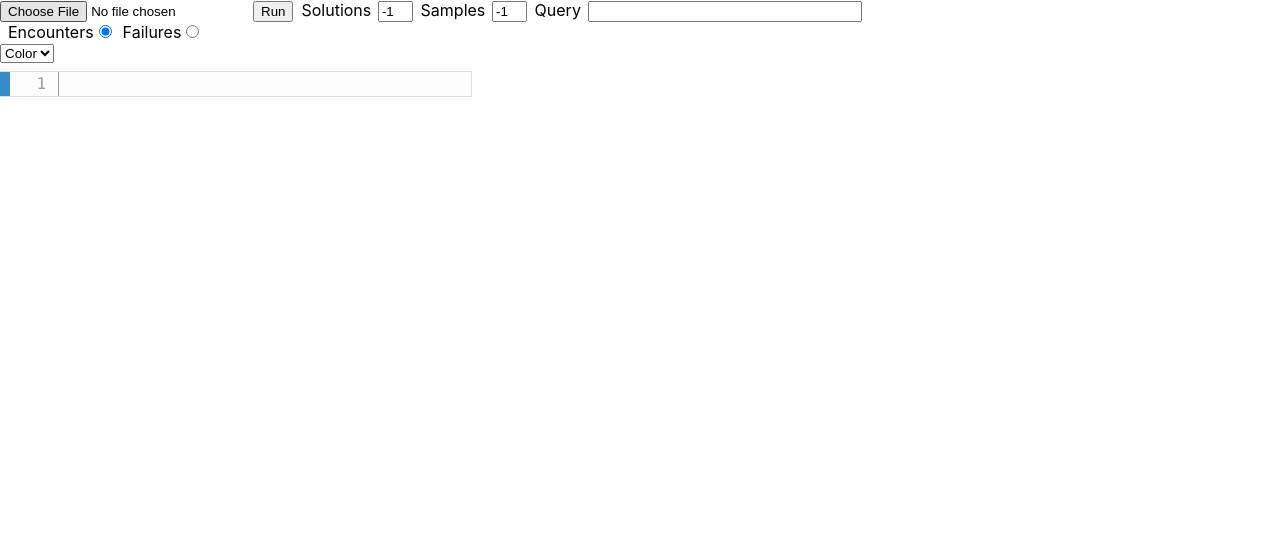
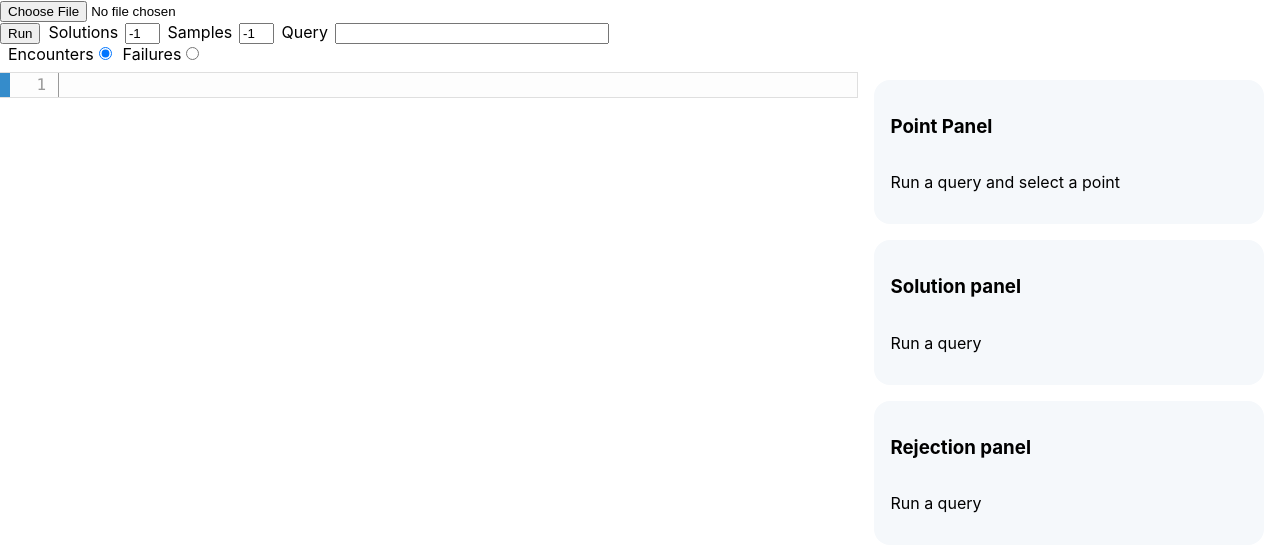
Before and after one commit to DakshChan/mk_debugger, a React (Create React App) app in the folder frontend/: page / in a window 1280 px wide. Shown: the top 552 px of the page. Built offline with nearby package versions, Linux system fonts and the light colour scheme; the HTML template or start-up script is replaced by a standard one.

Commit message:
added panels to display solutions and rejections, improved styling

```diff
--- a/frontend/src/App.js
+++ b/frontend/src/App.js
@@ -1,9 +1,11 @@
-import './App.css';
 import CodeContainer from "./CodeContainer";
 import UploadCode from "./UploadCode";
 import DebuggerPanel from "./DebuggerPanel";
 import PointInfoPanel from "./PointInfoPanel";
 import { useState, useEffect } from "react";
+import './App.css';
+import SolutionInfoPanel from "./SolutionInfoPanel";
+import RejectionInfoPanel from "./RejectionInfoPanel";
 
 function App() {
   const [code, setCode] = useState("");
@@ -13,7 +15,7 @@ function App() {
 
   return (
     <div>
-      <div style={{display: "flex", flexDirection:"row", alignItems:"center"}}>
+      <div>
         <UploadCode setCode={setCode}/>
         <DebuggerPanel setDebug={setDebug}/>
       </div>
@@ -24,14 +26,19 @@ function App() {
           <label>Failures</label>
           <input type={"radio"} name={"PP-Select"} value={"failures"}/>
         </div>
-        <select defaultValue={"color"} onChange={(event) => setCodeHighlight({...codeHighlight, "style": event.target.value})}>
-          <option value={"none"}>None</option>
-          <option value={"color"}>Color</option>
-          <option value={"bars"}>Bars</option>
-        </select>
-        <CodeContainer code={code} debug={debug} codeHighlight={codeHighlight} setPointDebug={setPointDebug}></CodeContainer>
-        <PointInfoPanel pointDebug={pointDebug}/>
-        <></>
+        {/*<select defaultValue={"color"} onChange={(event) => setCodeHighlight({...codeHighlight, "style": event.target.value})}>*/}
+        {/*  <option value={"none"}>None</option>*/}
+        {/*  <option value={"color"}>Color</option>*/}
+        {/*  <option value={"bars"}>Bars</option>*/}
+        {/*</select>*/}
+        <div style={{display: "flex", flexDirection:"row", height: "calc(100vh - 6em)", width: "100vw"}}>
+          <CodeContainer code={code} debug={debug} codeHighlight={codeHighlight} setPointDebug={setPointDebug}/>
+          <div style={{width: "-webkit-fill-available"}}>
+            <PointInfoPanel pointDebug={pointDebug}/>
+            <SolutionInfoPanel debug={debug}/>
+            <RejectionInfoPanel debug={debug}/>
+          </div>
+        </div>
       </div>
     </div>
   );
--- a/frontend/src/CodeContainer.css
+++ b/frontend/src/CodeContainer.css
@@ -1,7 +1,12 @@
-.code-container, .code-container pre {
+.code-container pre code {
+    overflow: auto;
+    max-width: 130ch;
+    min-width: 80ch;
     width: fit-content;
+    max-height: calc(100vh - 7em) !important;
 }
-.code-container pre code {
-    max-height: 90vh;
-    width: 30vw;
+
+.code-container pre {
+    height: min-content;
+    width: min-content;
 }
--- a/frontend/src/CodeContainer.js
+++ b/frontend/src/CodeContainer.js
@@ -8,7 +8,22 @@ import Temp from "./Temp";
 
 export default function CodeContainer ({code, debug, codeHighlight, setPointDebug}) {
   const [parsedLines, setParsedLines] = useState([]);
-  const [range, setRange] = useState({max: 0, min: 0});
+  const [range, setRange] = useState({encounters: {max: 0, min: 0}, failures: {max: 0, min: 0}});
+  const [scroll, setScroll] = useState(0);
+
+  function handleScroll(e) {
+    setScroll(e.target.scrollTop);
+  }
+
+  useLayoutEffect(() => {
+    console.log("scroll");
+    let a = document.getElementById("code-container-main");
+    console.log(a);
+      if (a !== null) {
+        a.scroll({top: scroll});
+        console.log(scroll);
+      }
+  }, [code, codeHighlight]);
 
   useEffect(() => {
     if (debug !== undefined) {
@@ -16,22 +31,30 @@ export default function CodeContainer ({code, debug, codeHighlight, setPointDebu
     }
   }, [debug]);
 
-  useLayoutEffect(() => {
+  useEffect(() => {
     Prism.highlightAll();
-  }, [code, parsedLines]);
+  }, [code, parsedLines, codeHighlight, range]);
+
+  useEffect(() => {
+    console.log(code);
+  }, [code]);
 
   useEffect(() => {
     if (codeHighlight.info === "encounters") {
-      let max = Number.MIN_SAFE_INTEGER;
-      let min = Number.MAX_SAFE_INTEGER;
+      let maxEncounter = Number.MIN_SAFE_INTEGER;
+      let minEncounter = Number.MAX_SAFE_INTEGER;
+      let maxFailure = Number.MIN_SAFE_INTEGER;
+      let minFailure = Number.MAX_SAFE_INTEGER;
 
       if (debug !== undefined){
         for (let i = 0; i < debug["program-points"].length; i++) {
-          max = debug["program-points"][i]["count"] > max ? debug["program-points"][i]["count"] : max;
-          min = debug["program-points"][i]["count"] < min ? debug["program-points"][i]["count"] : min;
+          maxEncounter = debug["program-points"][i]["count"] > maxEncounter ? debug["program-points"][i]["count"] : maxEncounter;
+          minEncounter = debug["program-points"][i]["count"] < minEncounter ? debug["program-points"][i]["count"] : minEncounter;
+          maxFailure = debug["program-points"][i]["fails"] > maxFailure ? debug["program-points"][i]["fails"] : maxFailure;
+          minFailure = debug["program-points"][i]["fails"] < minFailure ? debug["program-points"][i]["fails"] : minFailure;
         }
       }
-      setRange({max: max, min: min});
+      setRange({encounters: {max: maxEncounter, min: minEncounter}, failures: {max: maxFailure, min: minFailure}});
     } else if (codeHighlight.info === "failures") {
       //tbd when failure data is available
     }
@@ -62,7 +85,7 @@ export default function CodeContainer ({code, debug, codeHighlight, setPointDebu
   if (debug !== undefined) {
     return (
       <div className="code-container" key={md5(code + JSON.stringify(debug) + JSON.stringify(codeHighlight))}>
-      <pre className="line-numbers"><code className="language-racket match-braces">
+        <pre className="line-numbers"><code id="code-container-main" className="language-racket match-braces" onScroll={handleScroll}>
           {
             parsedLines.map((line, index) => {
               if (line.data !== undefined) {
@@ -72,13 +95,13 @@ export default function CodeContainer ({code, debug, codeHighlight, setPointDebu
               }
             })
           }
-      </code></pre>
+        </code></pre>
       </div>
     )
   } else {
     return (
       <div className="code-container" key={md5(code)}>
-        <pre className="line-numbers"><code className="language-racket match-braces">
+        <pre className="line-numbers"><code id="code-container-main" className="language-racket match-braces" onScroll={handleScroll}>
           {code.split("\n").map((line, index) => {
             return <span key={index}>{line + "\n"}</span>
           })
--- /dev/null
+++ b/frontend/src/InfoPanel.css
@@ -0,0 +1,19 @@
+.point-info-panel, .solution-info-panel, .rejection-info-panel {
+    background-color: #f5f8fb;
+    margin: 1em;
+    padding: 1em;
+    border-radius: 1em;
+    display: flex;
+    flex-direction: column;
+    width: stretch;
+}
+
+
+.state-info-panel {
+    background-color: pink;
+    padding: 1em;
+    border-radius: 1em;
+    flex: 0 0;
+    overflow: auto;
+    width: stretch;
+}
--- a/frontend/src/PointInfoPanel.js
+++ b/frontend/src/PointInfoPanel.js
@@ -1,12 +1,24 @@
 import {useEffect} from "react";
+import "./InfoPanel.css"
 
 export default function PointInfoPanel({pointDebug}) {
 
-  useEffect(() => {
-      console.log(pointDebug);
-    }, [pointDebug])
-
-  return (
-    <>{JSON.stringify(pointDebug)}</>
-  );
+  if (pointDebug !== undefined) {
+    return (
+      <div className={"point-info-panel"}>
+        <h3>Point Panel</h3>
+        <p>Encounters: {pointDebug.count}</p>
+        <p>Failures: {pointDebug.fails}</p>
+        <p>Line: {pointDebug.syntax.line}</p>
+        <p>Column: {pointDebug.syntax.column}</p>
+      </div>
+    );
+  } else {
+    return (
+      <div className={"point-info-panel"}>
+        <h3>Point Panel</h3>
+        <p>Run a query and select a point</p>
+      </div>
+    );
+  }
 }
--- /dev/null
+++ b/frontend/src/RejectionInfoPanel.js
@@ -0,0 +1,45 @@
+import "./InfoPanel.css"
+import StateInfoPanel from "./StateInfoPanel";
+import {useState} from "react";
+
+export default function RejectionInfoPanel({debug}) {
+  const [state, setState] = useState(undefined);
+
+  function handleStateSelect(e) {
+    if (e.target.value === "") {
+      setState(undefined)
+      return;
+    }
+    let n = parseInt(e.target.value);
+    if (n < 0 || n >= debug["rejected-states"].length) {
+      setState(undefined);
+      return;
+    }
+    setState(debug["rejected-states"][n]);
+  }
+
+  if (debug !== undefined) {
+    return (
+      <div className={"rejection-info-panel"}>
+        <h3>Rejection panel</h3>
+        {
+          debug["rejected-states"].length > 0 ?
+            <>
+              <p>{"0-" + (debug["rejected-states"].length - 1)}</p>
+              <input type={"number"} min={0} max={debug["rejected-states"].length - 1}
+                     placeholder={"0-" + (debug["rejected-states"].length - 1)} onInput={handleStateSelect}/>
+              {state !== "" ? <StateInfoPanel state={state}/> : <p>Select state</p>}
+            </> :
+            <p>No solutions</p>
+        }
+      </div>
+    );
+  } else {
+    return (
+      <div className={"rejection-info-panel"}>
+        <h3>Rejection panel</h3>
+        <p>Run a query</p>
+      </div>
+    );
+  }
+}
--- /dev/null
+++ b/frontend/src/SolutionInfoPanel.js
@@ -0,0 +1,45 @@
+import "./InfoPanel.css"
+import StateInfoPanel from "./StateInfoPanel";
+import {useState} from "react";
+
+export default function SolutionInfoPanel({debug}) {
+  const [state, setState] = useState(undefined);
+
+  function handleStateSelect(e) {
+    if (e.target.value === "") {
+      setState(undefined)
+      return;
+    }
+    let n = parseInt(e.target.value);
+    if (n < 0 || n >= debug.solutions.length) {
+      setState(undefined);
+      return;
+    }
+    setState(debug.solutions[n]);
+  }
+
+  if (debug !== undefined) {
+    return (
+      <div className={"solution-info-panel"}>
+        <h3>Solution panel</h3>
+        {
+          debug.solutions.length > 0 ?
+            <>
+              <p>{"0-" + (debug.solutions.length - 1)}</p>
+              <input type={"number"} min={0} max={debug.solutions.length - 1}
+                     placeholder={"0-" + (debug.solutions.length - 1)} onInput={handleStateSelect}/>
+              {state !== "" ? <StateInfoPanel state={state}/> : <p>Select state</p>}
+            </> :
+            <p>No solutions</p>
+        }
+      </div>
+    );
+  } else {
+    return (
+      <div className={"solution-info-panel"}>
+        <h3>Solution panel</h3>
+        <p>Run a query</p>
+      </div>
+    );
+  }
+}
--- /dev/null
+++ b/frontend/src/StateInfoPanel.js
@@ -0,0 +1,23 @@
+import "./InfoPanel.css"
+
+export default function StateInfoPanel({state}) {
+  if (state !== undefined) {
+    return (
+      <div className={"state-info-panel"}>
+        <p>State display here</p>
+        <p>{JSON.stringify({
+          ...state, path: state.path.map((a) => {
+            const {source, ...rest} = a;
+            return rest
+          })
+        }, null, 4)}</p>
+      </div>
+    )
+  } else {
+    return (
+      <div className={"state-info-panel"}>
+        Invalid state selected
+      </div>
+    );
+  }
+}
```
Also changed, not shown: frontend/src/ProgramPoint.js (+27 -5 lines), 12 other files (tests, documents, lock files or other folders).
